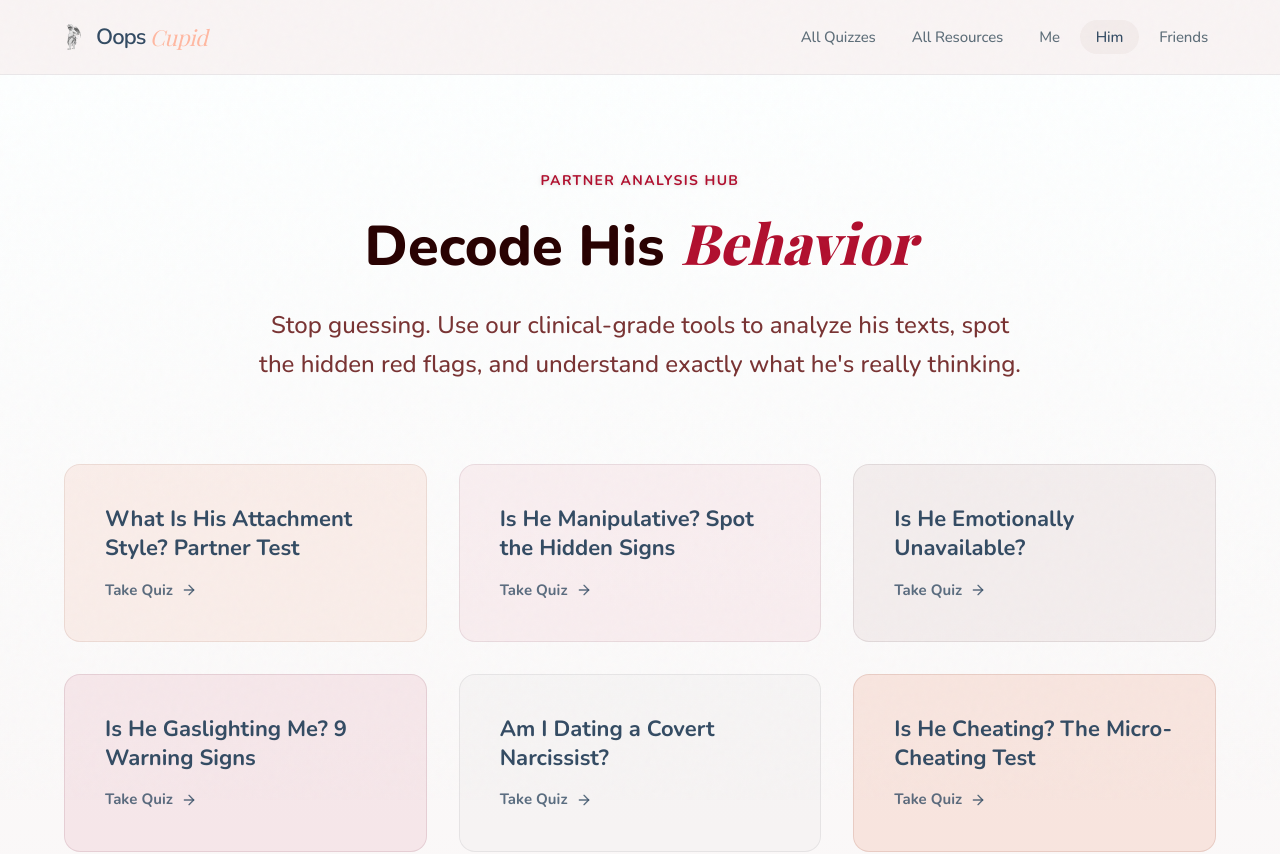
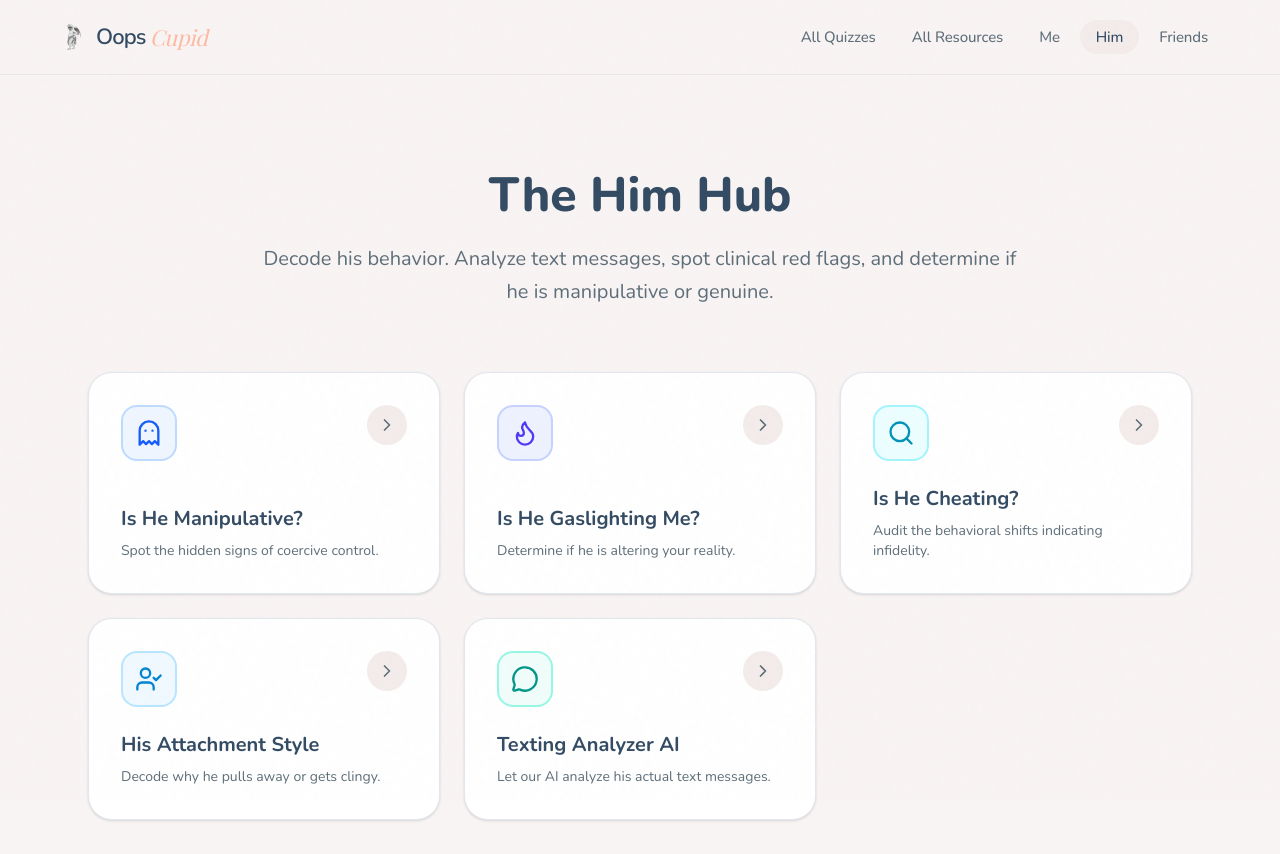
Before and after one commit to Sinadehesh/OopsCupid, a Next.js app: page /him in a window 1280 px wide. Shown: the top 854 px of the page. Built offline with nearby package versions, Linux system fonts and the light colour scheme; a web font is replaced by a local one.

Commit message:
feat: built out me, him, and clarity hubs using vibrant card layouts

```diff
--- a/app/him/page.tsx
+++ b/app/him/page.tsx
@@ -1,89 +1,47 @@
-import Card from "@/components/ui/Card";
-import { Metadata } from "next";
+import React from "react";
+import Link from "next/link";
+import { Ghost, Flame, Search, UserCheck, MessageCircle, ChevronRight } from "lucide-react";
 
-export const metadata: Metadata = {
-  title: "Analyze Him | OopsCupid",
-  description: "Decode his behavior, spot the red flags, and understand exactly what is going on in his head with our psychology-backed tools.",
-};
+const himHubLinks = [
+  { title: "Is He Manipulative?", description: "Spot the hidden signs of coercive control.", path: "/is-he-manipulative", icon: Ghost, color: "bg-blue-50 text-blue-600", border: "border-blue-200" },
+  { title: "Is He Gaslighting Me?", description: "Determine if he is altering your reality.", path: "/is-he-gaslighting-me", icon: Flame, color: "bg-indigo-50 text-indigo-600", border: "border-indigo-200" },
+  { title: "Is He Cheating?", description: "Audit the behavioral shifts indicating infidelity.", path: "/is-he-cheating", icon: Search, color: "bg-cyan-50 text-cyan-600", border: "border-cyan-200" },
+  { title: "His Attachment Style", description: "Decode why he pulls away or gets clingy.", path: "/partners-attachment-style", icon: UserCheck, color: "bg-sky-50 text-sky-600", border: "border-sky-200" },
+  { title: "Texting Analyzer AI", description: "Let our AI analyze his actual text messages.", path: "/dating-texting-analysis", icon: MessageCircle, color: "bg-teal-50 text-teal-600", border: "border-teal-200" }
+];
 
 export default function HimHubPage() {
   return (
-    <main className="bg-gradient-to-b from-[#fdffff] to-[#f9f4f4] min-h-screen py-24 px-6 md:px-10 lg:px-14">
-      <div className="max-w-6xl mx-auto">
-
-        {/* Hub Header with the dark, intense aesthetic */}
-        <div className="text-center max-w-3xl mx-auto mb-20 relative">
-          <span className="text-[#b10f2e] font-bold uppercase tracking-widest text-sm mb-4 block drop-shadow-sm">
-            Partner Analysis Hub
-          </span>
-          <h1 className="text-[42px] md:text-[56px] font-extrabold text-[#280000] mb-6 leading-tight">
-            Decode His <span className="text-[#b10f2e] font-serif italic">Behavior</span>
-          </h1>
-          <p className="text-[20px] md:text-[24px] font-medium leading-relaxed text-[#570000]/80">
-            Stop guessing. Use our clinical-grade tools to analyze his texts, spot the hidden red flags, and understand exactly what he's really thinking.
+    <div className="min-h-screen bg-[#F9F4F4] py-16 md:py-24">
+      <div className="max-w-[1200px] mx-auto px-6 lg:px-12">
+        <div className="mb-16 text-center max-w-3xl mx-auto animate-in fade-in slide-in-from-bottom-4 duration-700">
+          <h1 className="text-4xl md:text-5xl font-extrabold text-[#334B63] mb-6">The Him Hub</h1>
+          <p className="text-lg md:text-xl text-[#5E6E79] leading-relaxed">
+            Decode his behavior. Analyze text messages, spot clinical red flags, and determine if he is manipulative or genuine.
           </p>
         </div>
-
-        {/* Grid of 7 Quiz/Tool Cards */}
-        <div className="grid grid-cols-1 md:grid-cols-2 lg:grid-cols-3 gap-8">
-
-          <Card
-            variant="quiz"
-            title="What Is His Attachment Style? Partner Test"
-            href="/partners-attachment-style"
-            accentColor="bg-[#de7c5a]/20"
-          />
-
-          <Card
-            variant="quiz"
-            title="Is He Manipulative? Spot the Hidden Signs"
-            href="/is-he-manipulative"
-            accentColor="bg-[#b10f2e]/10"
-          />
-
-          <Card
-            variant="quiz"
-            title="Is He Emotionally Unavailable?"
-            href="/emotionally-unavailable-test"
-            accentColor="bg-[#570000]/10"
-          />
-
-          <Card
-            variant="quiz"
-            title="Is He Gaslighting Me? 9 Warning Signs"
-            href="/is-he-gaslighting-me"
-            accentColor="bg-[#b10f2e]/15"
-          />
-
-          <Card
-            variant="quiz"
-            title="Am I Dating a Covert Narcissist?"
-            href="/dating-a-narcissist-test"
-            accentColor="bg-[#280000]/5"
-          />
-
-          <Card
-            variant="quiz"
-            title="Is He Cheating? The Micro-Cheating Test"
-            href="/is-he-cheating"
-            accentColor="bg-[#de7c5a]/30"
-          />
-
-          {/* Featured 7th Card - Centered and wider */}
-          <div className="md:col-span-1 md:col-start-1 md:col-end-3 lg:col-span-3 lg:w-2/3 mx-auto w-full mt-4">
-              <Card
-                variant="tool"
-                title="Chat Analyzer: Decode What He Actually Means"
-                description="Paste his confusing texts here. Our AI will break down his interest level, red flags, and hidden intentions in plain English."
-                buttonText="Analyze His Texts →"
-                href="/chat-analyzer"
-                accentColor="bg-gradient-to-r from-[#b10f2e]/10 to-[#de7c5a]/20 border border-[#b10f2e]/20"
-              />
-          </div>
-
+        <div className="grid grid-cols-1 md:grid-cols-2 lg:grid-cols-3 gap-6 animate-in fade-in slide-in-from-bottom-8 duration-700">
+          {himHubLinks.map((link, idx) => {
+            const Icon = link.icon;
+            return (
+              <Link key={idx} href={link.path} className="group bg-white rounded-3xl p-8 border border-[#E2E8F0] shadow-sm hover:shadow-md hover:border-[#CBD5E1] transition-all duration-300 flex flex-col justify-between h-full">
+                <div className="flex items-start justify-between mb-6">
+                  <div className={`w-14 h-14 rounded-2xl flex items-center justify-center ${link.color} ${link.border} border-2`}>
+                    <Icon className="w-7 h-7" />
+                  </div>
+                  <div className="w-10 h-10 rounded-full bg-[#F3ECEB] flex items-center justify-center text-[#5E6E79] group-hover:bg-[#FFB8A1] group-hover:text-black transition-colors duration-200">
+                    <ChevronRight className="w-5 h-5" />
+                  </div>
+                </div>
+                <div>
+                  <h3 className="text-xl font-bold text-[#334B63] mb-2 group-hover:text-[#5A7492] transition-colors">{link.title}</h3>
+                  <p className="text-[#5E6E79] text-sm">{link.description}</p>
+                </div>
+              </Link>
+            );
+          })}
         </div>
-
       </div>
-    </main>
+    </div>
   );
 }
--- a/app/me/page.tsx
+++ b/app/me/page.tsx
@@ -1,101 +1,46 @@
-import Card from "@/components/ui/Card";
-import { Metadata } from "next";
+import React from "react";
+import Link from "next/link";
+import { Link as LinkIcon, Magnet, Bomb, Sparkles, ChevronRight, Heart } from "lucide-react";
 
-export const metadata: Metadata = {
-  title: "My Assessments | OopsCupid",
-  description: "Browse your collection of free, psychology-backed relationship quizzes. Spot red flags, discover your attachment style, and decode mixed signals.",
-};
+const meHubLinks = [
+  { title: "Your Attachment Style", description: "Discover how you securely or anxiously connect with others.", path: "/attachment-style-quiz", icon: Heart, color: "bg-pink-50 text-pink-600", border: "border-pink-200" },
+  { title: "Why Do I Attract Toxic People?", description: "Audit the subconscious signals you are putting out.", path: "/why-do-i-attract-toxic-people", icon: Magnet, color: "bg-purple-50 text-purple-600", border: "border-purple-200" },
+  { title: "Attraction Patterns", description: "Map out your exact dating history and find the common denominator.", path: "/attraction-patterns", icon: Sparkles, color: "bg-violet-50 text-violet-600", border: "border-violet-200" },
+  { title: "Why Do I Sabotage?", description: "Understand the hidden fears making you push good people away.", path: "/why-do-i-sabotage-relationships", icon: Bomb, color: "bg-rose-50 text-rose-600", border: "border-rose-200" }
+];
 
 export default function MeHubPage() {
   return (
-    <main className="bg-gradient-to-b from-[#0496ff]/5 to-white min-h-screen py-24 px-6 md:px-10 lg:px-14">
-      <div className="max-w-6xl mx-auto">
-
-        {/* Hub Header with new vibrant aesthetic */}
-        <div className="text-center max-w-3xl mx-auto mb-20 relative">
-          <span className="text-[#8f2d56] font-bold uppercase tracking-widest text-sm mb-4 block drop-shadow-sm">
-            Self-Discovery Hub
-          </span>
-          <h1 className="text-[42px] md:text-[56px] font-extrabold text-[#006ba6] mb-6 leading-tight">
-            Find Your <span className="text-[#d81159] font-serif italic">Answers</span>
-          </h1>
-          <p className="text-[20px] md:text-[24px] font-medium leading-relaxed text-[#334B63]/80">
-            Seven clinical-grade assessments to decode your patterns, spot the red flags, and understand why you love the way you do.
+    <div className="min-h-screen bg-[#F9F4F4] py-16 md:py-24">
+      <div className="max-w-[1200px] mx-auto px-6 lg:px-12">
+        <div className="mb-16 text-center max-w-3xl mx-auto animate-in fade-in slide-in-from-bottom-4 duration-700">
+          <h1 className="text-4xl md:text-5xl font-extrabold text-[#334B63] mb-6">The Me Hub</h1>
+          <p className="text-lg md:text-xl text-[#5E6E79] leading-relaxed">
+            Focus inward. Understand your attachment style, attraction patterns, and emotional triggers to build healthier relationships.
           </p>
         </div>
-
-        {/* Grid of 7 Quiz Cards with Expressive Human Portraits */}
-        <div className="grid grid-cols-1 md:grid-cols-2 lg:grid-cols-3 gap-8">
-
-          <Card
-            variant="quiz"
-            title="What Is My Attachment Style? Clinical Test"
-            href="/attachment-style-quiz"
-            imageUrl="https://cdn.psychologytoday.com/sites/default/files/styles/image-article_inline_full_caption/public/field_blog_entry_images/2019-01/how_to_improve_your_romantic_relationship_dr._konstantin_lukin.jpg?itok=G9wg0ST1"
-            accentColor="bg-[#0496ff]/20"
-            textColor="text-[#006ba6]"
-          />
-
-          <Card
-            variant="quiz"
-            title="Is He Manipulative? Spot the Hidden Signs"
-            href="/is-he-manipulative"
-            imageUrl="https://images.unsplash.com/photo-1506794778202-cad84cf45f1d?auto=format&fit=crop&w=800&q=80"
-            accentColor="bg-[#d81159]/15"
-            textColor="text-[#8f2d56]"
-          />
-
-          <Card
-            variant="quiz"
-            title="Is My Friend Toxic? Friendship Analysis"
-            href="/toxic-friend-test"
-            imageUrl="https://images.unsplash.com/photo-1524508762098-fd966ffb6ef9?auto=format&fit=crop&w=800&q=80"
-            accentColor="bg-[#ffbc42]/30"
-            textColor="text-[#006ba6]"
-          />
-
-          <Card
-            variant="quiz"
-            title="Who Am I Attracted To? Discover Your Magnet"
-            href="/attraction-patterns"
-            imageUrl="https://images.unsplash.com/photo-1517841905240-472988babdf9?auto=format&fit=crop&w=800&q=80"
-            accentColor="bg-[#8f2d56]/15"
-            textColor="text-[#8f2d56]"
-          />
-
-          <Card
-            variant="quiz"
-            title="Who Finds Me Attractive? The Psychology"
-            href="/who-is-attracted-to-me"
-            imageUrl="https://images.unsplash.com/photo-1534528741775-53994a69daeb?auto=format&fit=crop&w=800&q=80"
-            accentColor="bg-[#006ba6]/15"
-            textColor="text-[#006ba6]"
-          />
-
-          <Card
-            variant="quiz"
-            title="Why Do I Sabotage My Relationships?"
-            href="/why-do-i-sabotage-relationships"
-            imageUrl="https://images.unsplash.com/photo-1580489944761-15a19d654956?auto=format&fit=crop&w=800&q=80"
-            accentColor="bg-[#d81159]/10"
-            textColor="text-[#d81159]"
-          />
-
-          {/* Featured 7th Card - Centered and wider */}
-          <div className="md:col-span-1 md:col-start-1 md:col-end-3 lg:col-span-3 lg:w-2/3 mx-auto w-full mt-4">
-              <Card
-                variant="quiz"
-                title="Is He Cheating? The Micro-Cheating Test"
-                href="/is-he-cheating"
-                imageUrl="https://images.unsplash.com/photo-1522529599102-193c0d76b5b6?auto=format&fit=crop&w=800&q=80"
-                accentColor="bg-gradient-to-r from-[#0496ff]/10 to-[#ffbc42]/20"
-                textColor="text-[#8f2d56]"
-              />
-          </div>
-
+        <div className="grid grid-cols-1 md:grid-cols-2 lg:grid-cols-2 gap-6 animate-in fade-in slide-in-from-bottom-8 duration-700">
+          {meHubLinks.map((link, idx) => {
+            const Icon = link.icon;
+            return (
+              <Link key={idx} href={link.path} className="group bg-white rounded-3xl p-8 border border-[#E2E8F0] shadow-sm hover:shadow-md hover:border-[#CBD5E1] transition-all duration-300 flex flex-col justify-between h-full">
+                <div className="flex items-start justify-between mb-6">
+                  <div className={`w-14 h-14 rounded-2xl flex items-center justify-center ${link.color} ${link.border} border-2`}>
+                    <Icon className="w-7 h-7" />
+                  </div>
+                  <div className="w-10 h-10 rounded-full bg-[#F3ECEB] flex items-center justify-center text-[#5E6E79] group-hover:bg-[#FFB8A1] group-hover:text-black transition-colors duration-200">
+                    <ChevronRight className="w-5 h-5" />
+                  </div>
+                </div>
+                <div>
+                  <h3 className="text-2xl font-bold text-[#334B63] mb-2 group-hover:text-[#5A7492] transition-colors">{link.title}</h3>
+                  <p className="text-[#5E6E79]">{link.description}</p>
+                </div>
+              </Link>
+            );
+          })}
         </div>
-
       </div>
-    </main>
+    </div>
   );
 }
```
Also changed, not shown: app/articles/page.tsx (+31 -67 lines).
